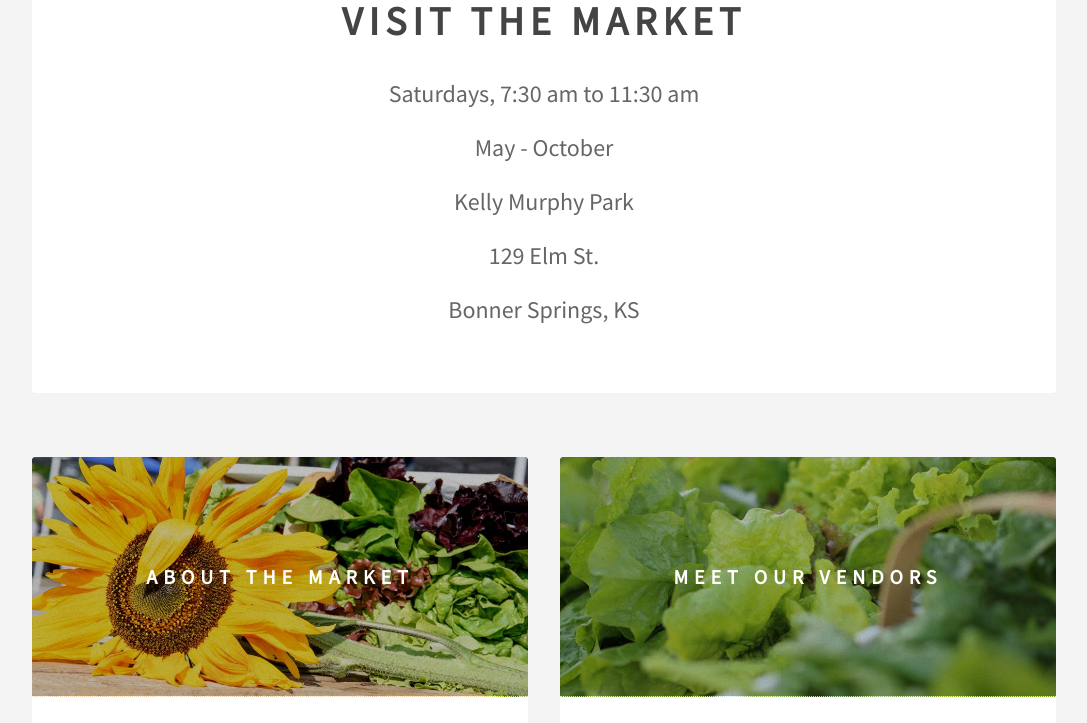
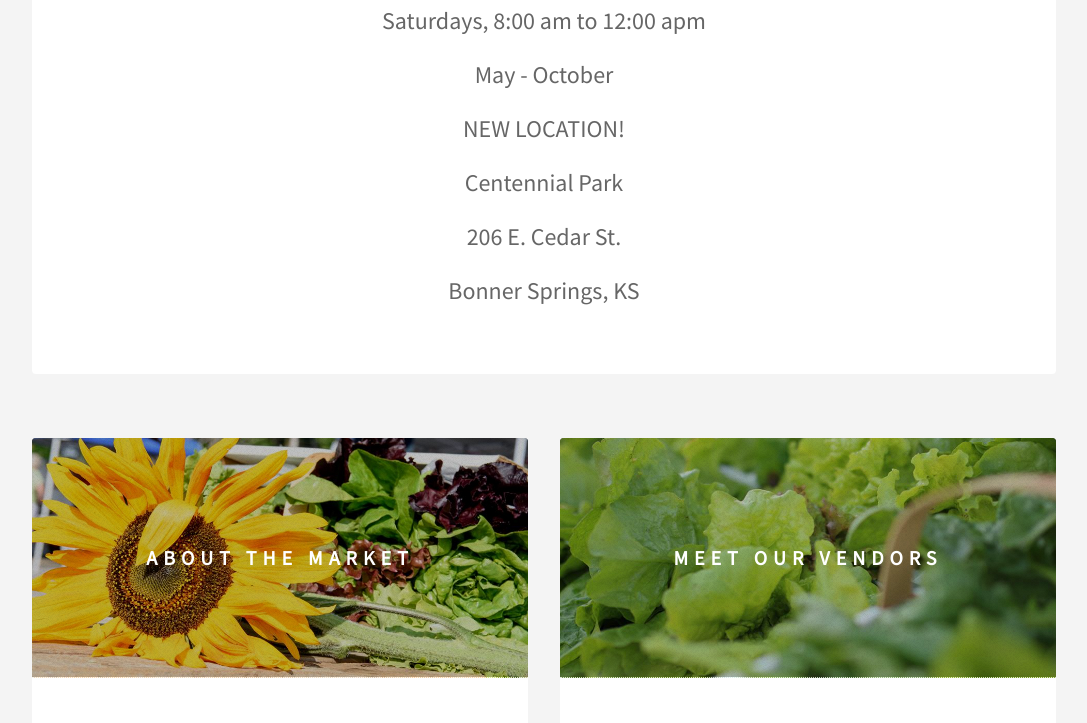
Before and after one commit to bsfma/bsfma.github.io, a plain HTML site: page index.html in a window 1280 px wide. Shown: the part 1244-1967 px from the top of the page, without its empty margins (96-1183 px from the left). Drawn offline with nearby package versions, Linux system fonts and the light colour scheme.

Commit message:
2022 Season Update
Scrubbed COVID language, updated application forms, updated times and location/map.

```diff
--- a/index.html
+++ b/index.html
@@ -56,10 +56,10 @@
 			  </div>
 			</nav>
 
-			<div class="covidbanner">
+			<!-- <div class="covidbanner">
 				<p>Due to COVID-19, the Bonner Springs Farmers' Market will be operating with increased social distancing.</p>
 					<p>Please visit our <a href="covid19.html">COVID-19 page</a> or follow us on <a href="https://www.facebook.com/bonnerspringsfarmersmarket/">Facebook</a> for more information.</p>
-			</div>
+			</div> -->
 
 
 		<!-- Wrapper -->
@@ -69,10 +69,11 @@
 					<section id="intro" class="main">
 						<img src="images/BSFM_new_logo.jpg" class="img-fluid" id="logo" alt="Bonner Springs Farmers' Market logo">
 						<h2>Visit the Market</h2>
-						<p>Saturdays, 7:30 am to 11:30 am</p>
+						<p>Saturdays, 8:00 am to 12:00 apm</p>
 						<p>May - October</p>
-						<p>Kelly Murphy Park</p>
-						<p>129 Elm St.</p>
+						<p>NEW LOCATION!</p>
+						<p>Centennial Park</p>
+						<p>206 E. Cedar St.</p>
 						<p>Bonner Springs, KS</p>
 					</section>
 
@@ -136,7 +137,7 @@
 				<!-- Map -->
 					<section id ="map" class="main">
 						<div class="map-responsive">
-						<iframe src="https://www.google.com/maps/embed?pb=!1m14!1m8!1m3!1d3098.1831905784934!2d-94.88512005093048!3d39.056739223637614!3m2!1i1024!2i768!4f13.1!3m3!1m2!1s0x0%3A0x5cd9d89ebf2b5c94!2sBonner+Springs+Farmers&#39;+Market!5e0!3m2!1sen!2sus!4v1556671800708!5m2!1sen!2sus" width="600" height="450" frameborder="0" style="border:0" allowfullscreen></iframe>						</div>
+						<iframe src="https://www.google.com/maps/embed?pb=!1m18!1m12!1m3!1d3098.192311556831!2d-94.88411678469936!3d39.056531345153424!2m3!1f0!2f0!3f0!3m2!1i1024!2i768!4f13.1!3m3!1m2!1s0x87c08fe34f71d6fd%3A0x5b6b1f9f552a82bd!2s206%20E%20Cedar%20St%2C%20Bonner%20Springs%2C%20KS%2066012!5e0!3m2!1sen!2sus!4v1650408362767!5m2!1sen!2sus" width="600" height="450" style="border:0;" allowfullscreen="" loading="lazy" referrerpolicy="no-referrer-when-downgrade"></iframe>						</div>
 					</section>
 
 				<!-- Footer -->
```
Also changed, not shown: about.html (+2 -2 lines), events.html (+2 -2 lines), friends.html (+2 -2 lines), newvendors.html (+2 -2 lines), programs.html (+2 -2 lines), vendors.html (+3 -3 lines), images/vendorimages/nexttonature.jpg (added), images/vendorimages/nexttonature.png (deleted), 8 other files.
